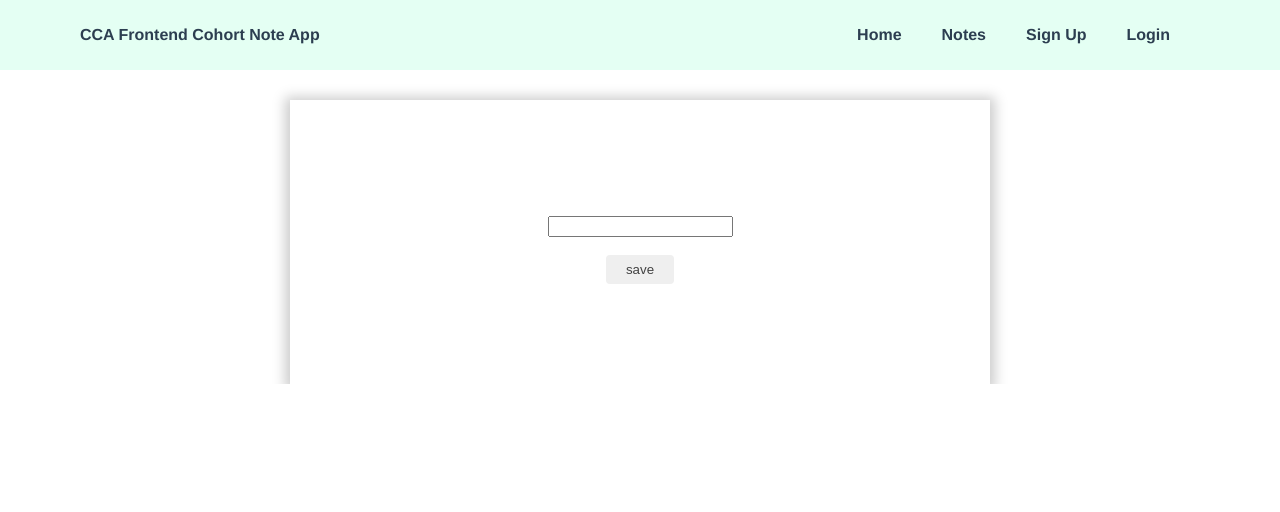
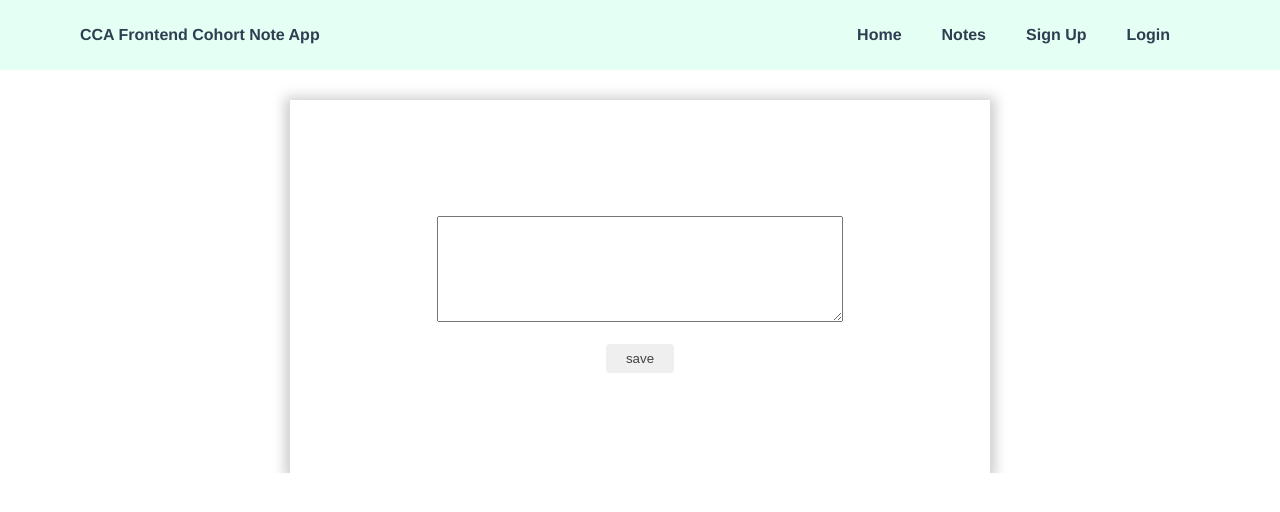
Before and after one commit to EgoLydia/cca-notes-application, a Vue app: page /note-component-page/1 in a window 1280 px wide. Shown: the top 512 px of the page. Built offline with nearby package versions, Linux system fonts and the light colour scheme; no server answers; the HTML template or start-up script is replaced by a standard one.

Commit message:
Changed edit input to textarea

```diff
--- a/src/components/NoteComponent.vue
+++ b/src/components/NoteComponent.vue
@@ -3,7 +3,7 @@
       <h1>{{ noteContent.title }}</h1>
       <div class="note-pad">
         <p>{{ noteContent.content }}</p>
-        <input type="text" v-model="noteText" @keypress.enter="saveNote" /><br><br>
+        <textarea type="text" v-model="noteText" @keypress.enter="saveNote" /><br><br>
         <EditButton/>
       </div>
   </form>
@@ -62,4 +62,9 @@ export default {
   padding: 100px;
 }
 
+textarea{
+  width: 400px;
+  height: 100px;
+}
+
 </style>
```
